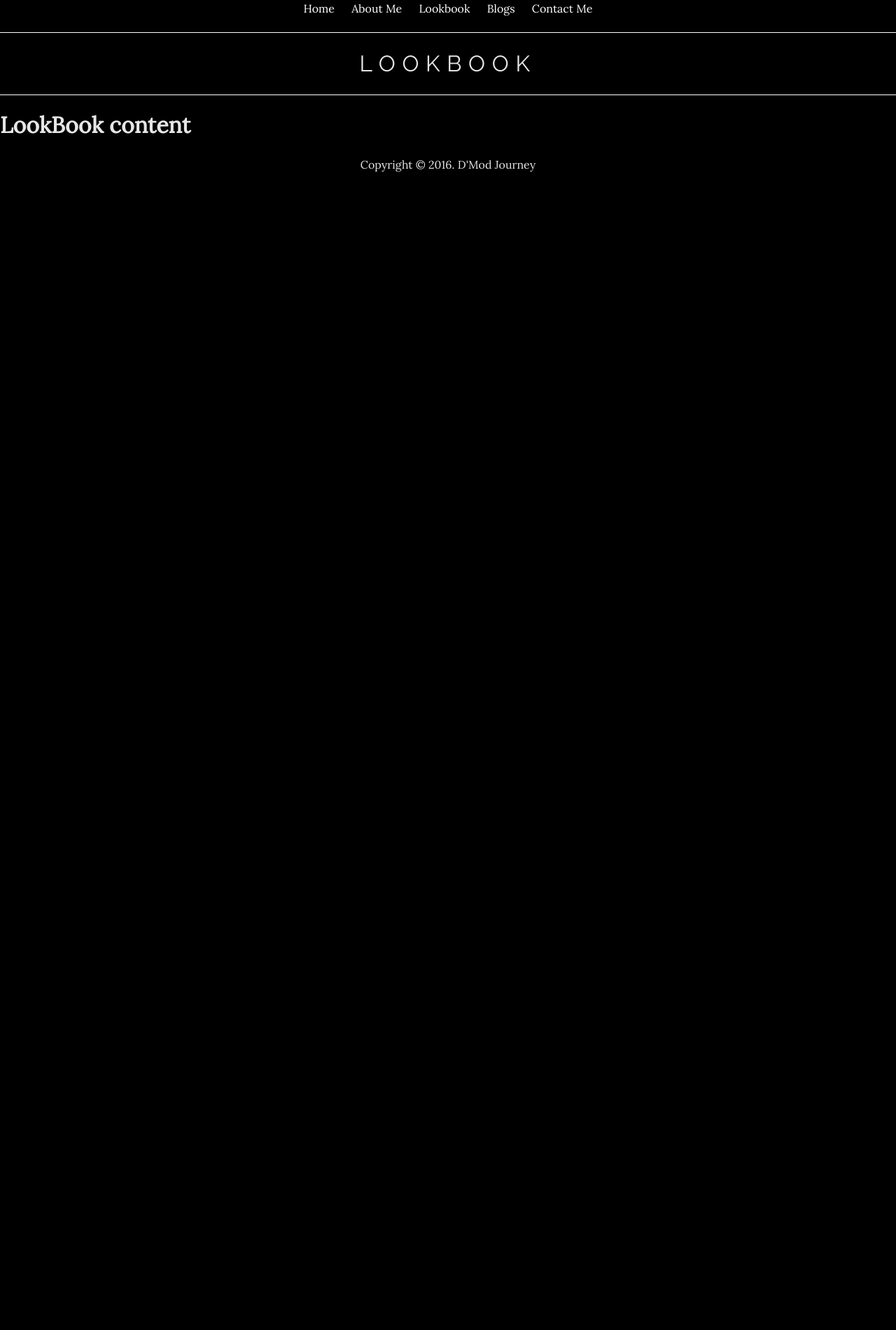
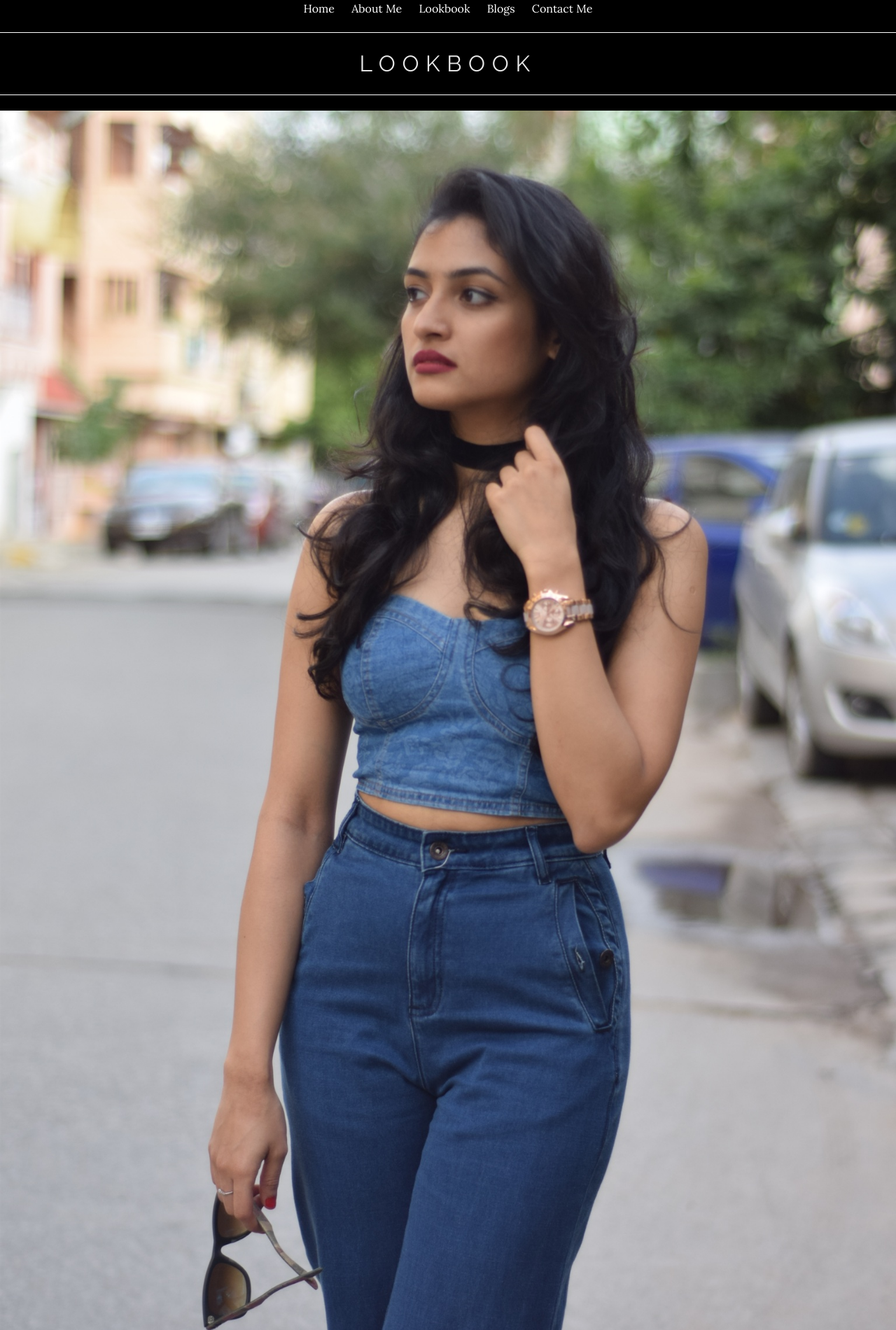
Before and after one commit to mspejavar/mspejavar.github.io, a Jekyll site: the page built from lookbook.md, in a window 1280 px wide. Shown: the part 350-2250 px from the top of the page at 70% size. Built offline with Jekyll 4.4.1, drawn with Linux system fonts in a browser that asks for light colours; nearby versions of some CDN libraries; before the commit the page ends 900 px from its top, so only the background shows below that.

Commit message:
Added lookbook images to lookbook page

```diff
--- a/_sass/_dmodjourney.scss
+++ b/_sass/_dmodjourney.scss
@@ -154,3 +154,6 @@ a {
 	background: #444;
 	padding: 10px 16px;
 }
+.lookbook img {
+	max-width: 100%;
+}
--- a/lookbook.md
+++ b/lookbook.md
@@ -6,4 +6,8 @@ published: true
 order: 3
 ---
 
-# LookBook content
+{% for file in site.static_files %}
+{% if file.path contains '/lookbook/' %}
+<div class="lookbook"><img src="{{file.path}}" /></div>
+{% endif %}
+{% endfor %}
```
